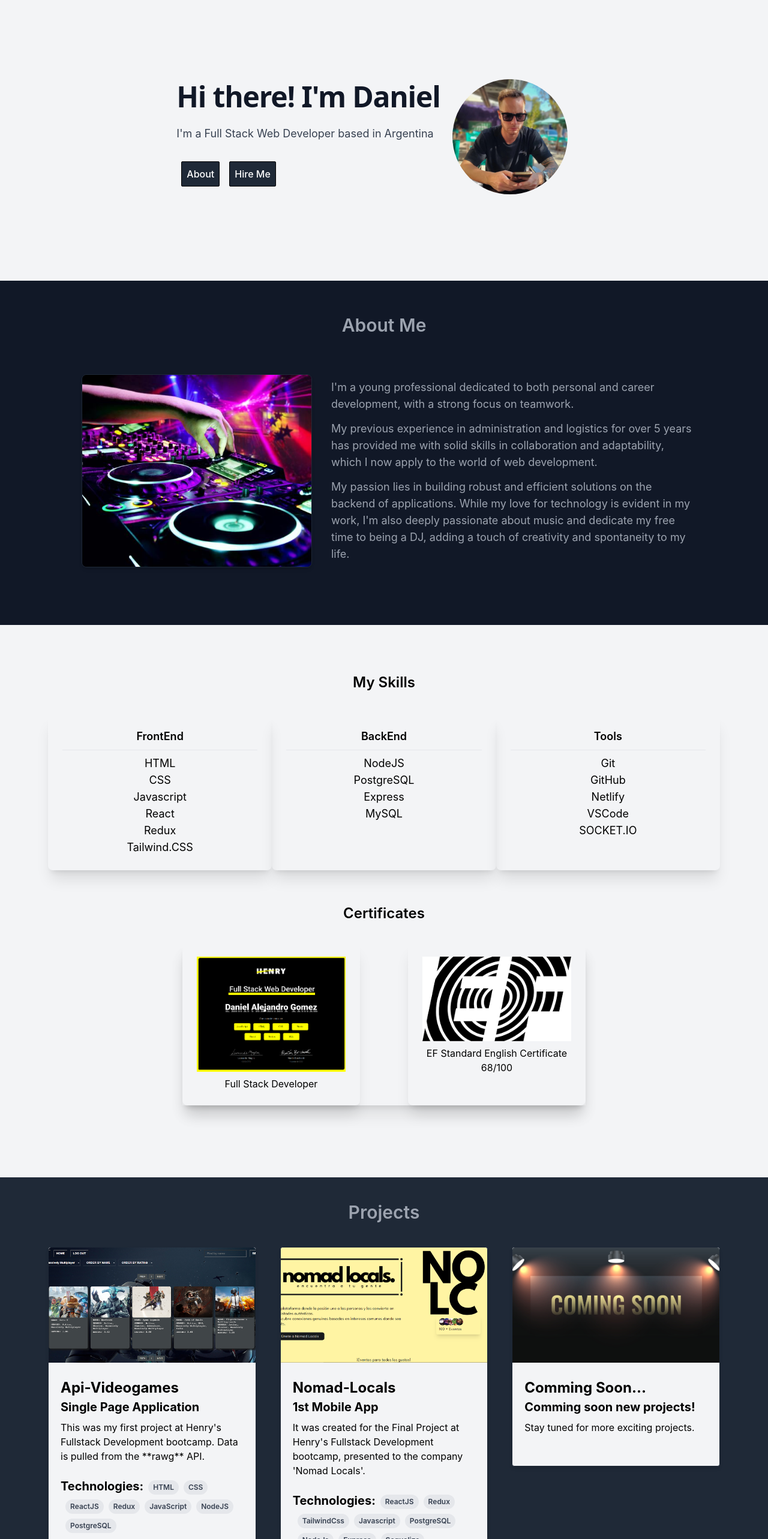
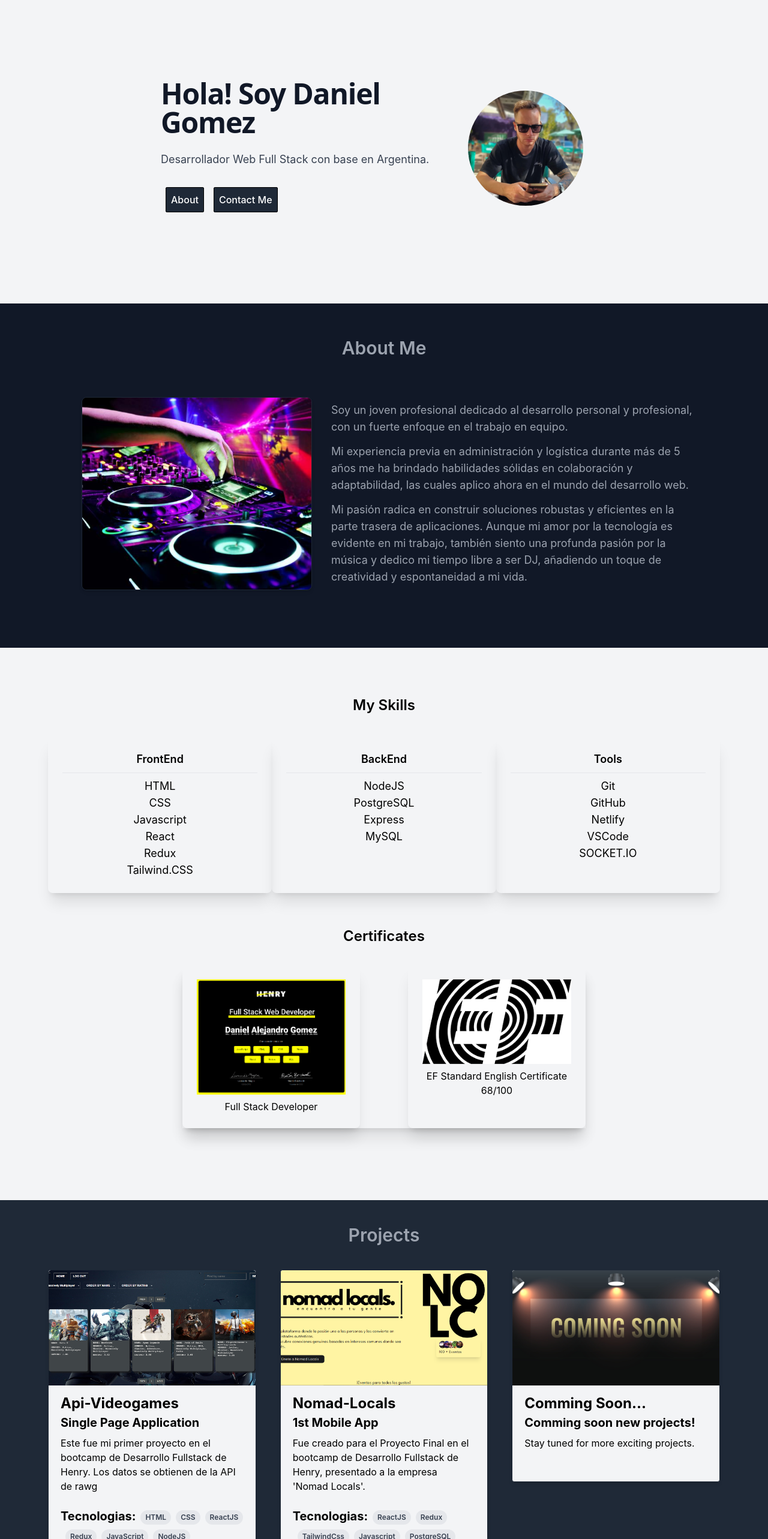
Before and after one commit to Danogomez/Portfolio, a React (Vite) app: page / in a window 1280 px wide. Shown: the part 140-2706 px from the top of the page at 60% size. Built offline with nearby package versions, Linux system fonts and the light colour scheme.

Commit message:
portfolio a español

```diff
--- a/src/Components/AboutMe.jsx
+++ b/src/Components/AboutMe.jsx
@@ -10,9 +10,9 @@ export const AboutMe = () => {
         <img className='w-96 rounded-lg border border-gray-800 shadow-md' src='/aboutdj.jpg' alt="" />
       </div>
       <div className='w-full lg:w-1/2 flex flex-col justify-between p-2 py-8'>
-        <p className='text-base text-gray-400 md:text-lg'>I'm a young professional dedicated to both personal and career development, with a strong focus on teamwork.</p>
-        <p className='text-base text-gray-400 md:text-lg'>My previous experience in administration and logistics for over 5 years has provided me with solid skills in collaboration and adaptability, which I now apply to the world of web development.</p>
-        <p className='text-base text-gray-400 md:text-lg'>My passion lies in building robust and efficient solutions on the backend of applications. While my love for technology is evident in my work, I'm also deeply passionate about music and dedicate my free time to being a DJ, adding a touch of creativity and spontaneity to my life.</p>
+        <p className='text-base text-gray-400 md:text-lg'>Soy un joven profesional dedicado al desarrollo personal y profesional, con un fuerte enfoque en el trabajo en equipo.</p>
+        <p className='text-base text-gray-400 md:text-lg'>Mi experiencia previa en administración y logística durante más de 5 años me ha brindado habilidades sólidas en colaboración y adaptabilidad, las cuales aplico ahora en el mundo del desarrollo web.</p>
+        <p className='text-base text-gray-400 md:text-lg'>Mi pasión radica en construir soluciones robustas y eficientes en la parte trasera de aplicaciones. Aunque mi amor por la tecnología es evidente en mi trabajo, también siento una profunda pasión por la música y dedico mi tiempo libre a ser DJ, añadiendo un toque de creatividad y espontaneidad a mi vida.</p>
       </div>
     </div>
     </div>
--- a/src/Components/Contact.jsx
+++ b/src/Components/Contact.jsx
@@ -23,7 +23,6 @@ export const Contact = () => {
                 </a>
                 <div className='mx-6'>
                     <p>Let's connect</p>
-
                 </div>
         </div>
 
--- a/src/Components/Header.jsx
+++ b/src/Components/Header.jsx
@@ -7,8 +7,8 @@ export const Header = () => {
       <div id='header' className="flex justify-center my-36  items-center ">
         <div className="mb-16 lg:mb-0 lg:max-w-lg lg:pr-5">
           <div className='max-w-xl mb-6'>
-            <h1 className="font-sans text-4xl font-bold tracking-tight text-gray-900 sm:text-5xl sm:leading-none max-w-lg mb-6">Hi there! I'm Daniel</h1>
-            <p className="text-gray-700 text-base md:text-lg">I'm a Full Stack Web Developer based in Argentina</p>
+            <h1 className="font-sans text-4xl font-bold tracking-tight text-gray-900 sm:text-5xl sm:leading-none max-w-lg mb-6">Hola! Soy Daniel Gomez</h1>
+            <p className="text-gray-700 text-base md:text-lg">Desarrollador Web Full Stack con base en Argentina.</p>
           </div>
           <div className='flex items-center space-x-2'>
             <button className='bg-gray-800 m-2 p-2 rounded-sm border border-black' >
@@ -18,7 +18,7 @@ export const Header = () => {
             </button>
             <button className='bg-gray-800 m-2 p-2 rounded-sm border border-black text-white hover:text-gray-300'>
             <a href="#contact" className="text-white hover:text-gray-300">
-                Hire Me
+               Contact Me
               </a>
             </button>
           </div>
--- a/src/Components/Projects.jsx
+++ b/src/Components/Projects.jsx
@@ -5,14 +5,16 @@ const ProjectCard = ({ title, subtitle, description, image, technologies, github
     <div className="bg-gray-100 border border-gray-800 flex flex-col overflow-hidden transition-shadow duration-300 rounded shadow-md">
       <div className='pb-6'>
         <div className='flex flex-col overflow-hidden transition-shadow duration-300 rounded'>
-          <img className="w-full h-48 object-cover mb-3" src={image} alt={title} />
+          <div className="h-48 overflow-hidden">
+            <img className="w-full h-full object-cover mb-3" src={image} alt={title} />
+          </div>
           <div className='p-5 flex flex-col flex-1'>
             <h1 className="mb-3 text-black text-2xl font-bold leading-5">{title}</h1>
             <h3 className="mb-3 text-black text-xl font-bold leading-5">{subtitle}</h3>
             <p className="mb-2 text-black">{description}</p>
             { technologies.length > 0 && (
               <div className='flex flex-wrap space-x-2 mt-5'>
-                <h2 className='inline-block text-black mb-3 text-xl font-bold leading-5'>Technologies:</h2>
+                <h2 className='inline-block text-black mb-3 text-xl font-bold leading-5'>Tecnologias:</h2>
                 {technologies.map((tech, index) => (
                   <span className='px-2 py-1 mb-2 mr-2 text-xs font-semibold text-gray-700 bg-gray-200 rounded-full' key={index}>{tech}</span>
                 ))}
@@ -35,38 +37,35 @@ const ProjectCard = ({ title, subtitle, description, image, technologies, github
   );
 };
 
-
-
 export const Projects = () => {
   return (
     <div id='projects' className="bg-gray-800 ">
       <div className='relative p-10 bg-transparent mx-10'>
         <h1 className="text-3xl text-gray-400  text-center font-semibold">Projects</h1>
         <div className="grid my-10 md:grid-cols-3 gap-10">
-    <div >
+          <div>
             <ProjectCard
               title="Api-Videogames"
               subtitle="Single Page Application"
-    description="This was my first project at Henry's Fullstack Development bootcamp. Data is pulled from the **rawg** API."
+              description="Este fue mi primer proyecto en el bootcamp de Desarrollo Fullstack de Henry. Los datos se obtienen de la API de rawg"
               image="/pi.PNG"
-    technologies={['HTML', 'CSS', "ReactJS", "Redux", "JavaScript", "NodeJS" , "PostgreSQL"]}
+              technologies={['HTML', 'CSS', "ReactJS", "Redux", "JavaScript", "NodeJS" , "PostgreSQL", "Sequelize"]}
               githubLink="https://github.com/Danogomez/DeployPi"
               demoLink="https://videogamespi-hsdp.onrender.com/"
             />
           </div>
-  <div >
+          <div>
             <ProjectCard
               title="Nomad-Locals"
               subtitle="1st Mobile App"
-      description="It was created for the Final Project at Henry's Fullstack Development bootcamp, presented to the company 'Nomad Locals'."
+              description="Fue creado para el Proyecto Final en el bootcamp de Desarrollo Fullstack de Henry, presentado a la empresa 'Nomad Locals'."
               image="/nomad.PNG"
               technologies={['ReactJS','Redux','TailwindCss', 'Javascript','PostgreSQL', 'NodeJs', 'Express', 'Sequelize']}
               githubLink="https://github.com/NomadLocals/servidor"
               demoLink="https://nomandlocals.netlify.app/"
             />
           </div>
-
-  <div >
+          <div>
             <ProjectCard
               title="Comming Soon..."
               subtitle="Comming soon new projects!"
@@ -75,7 +74,6 @@ export const Projects = () => {
               technologies={[]}
             />
           </div>
-
         </div>
       </div>
     </div>
```
Lines whose indentation alone changed are shown as unchanged.
